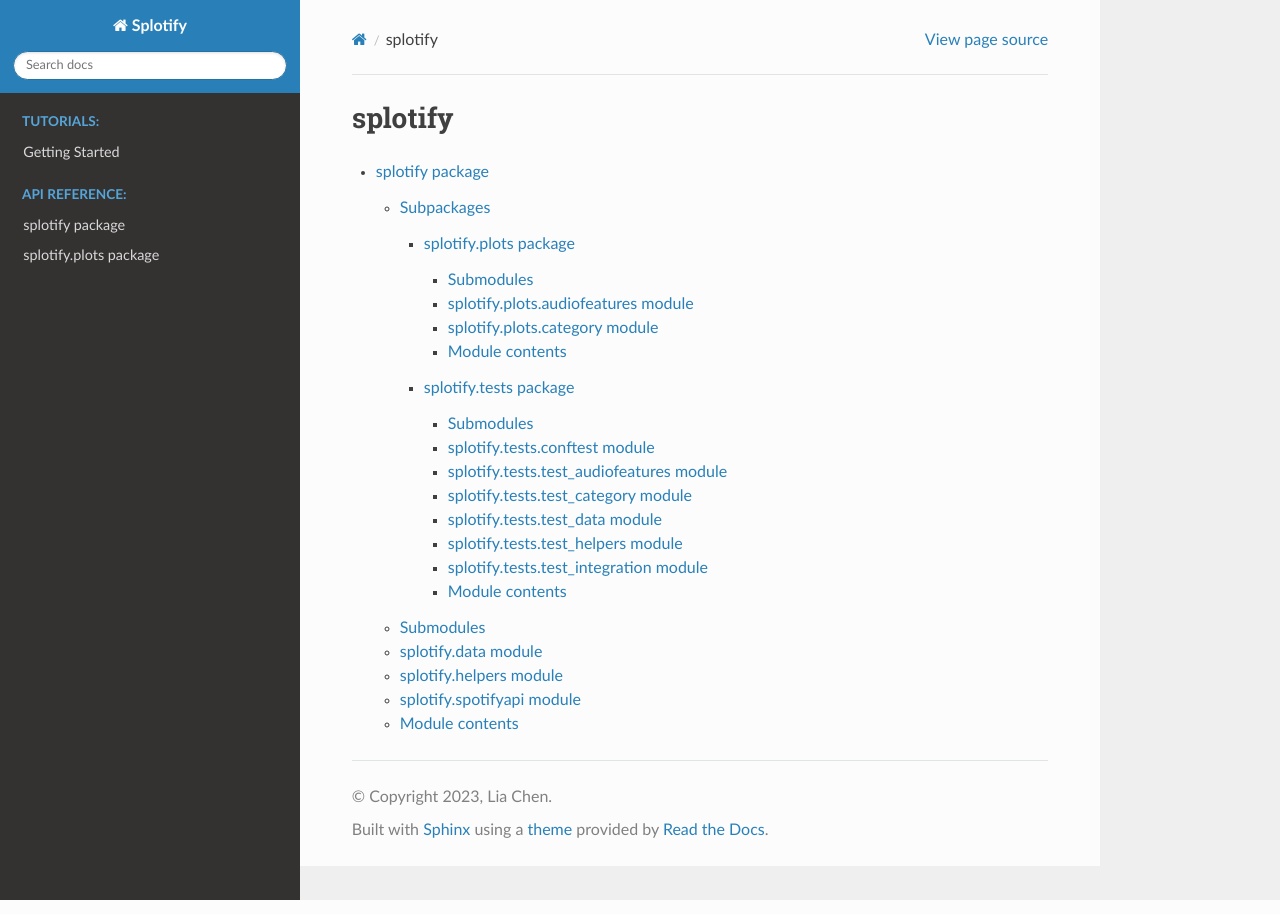
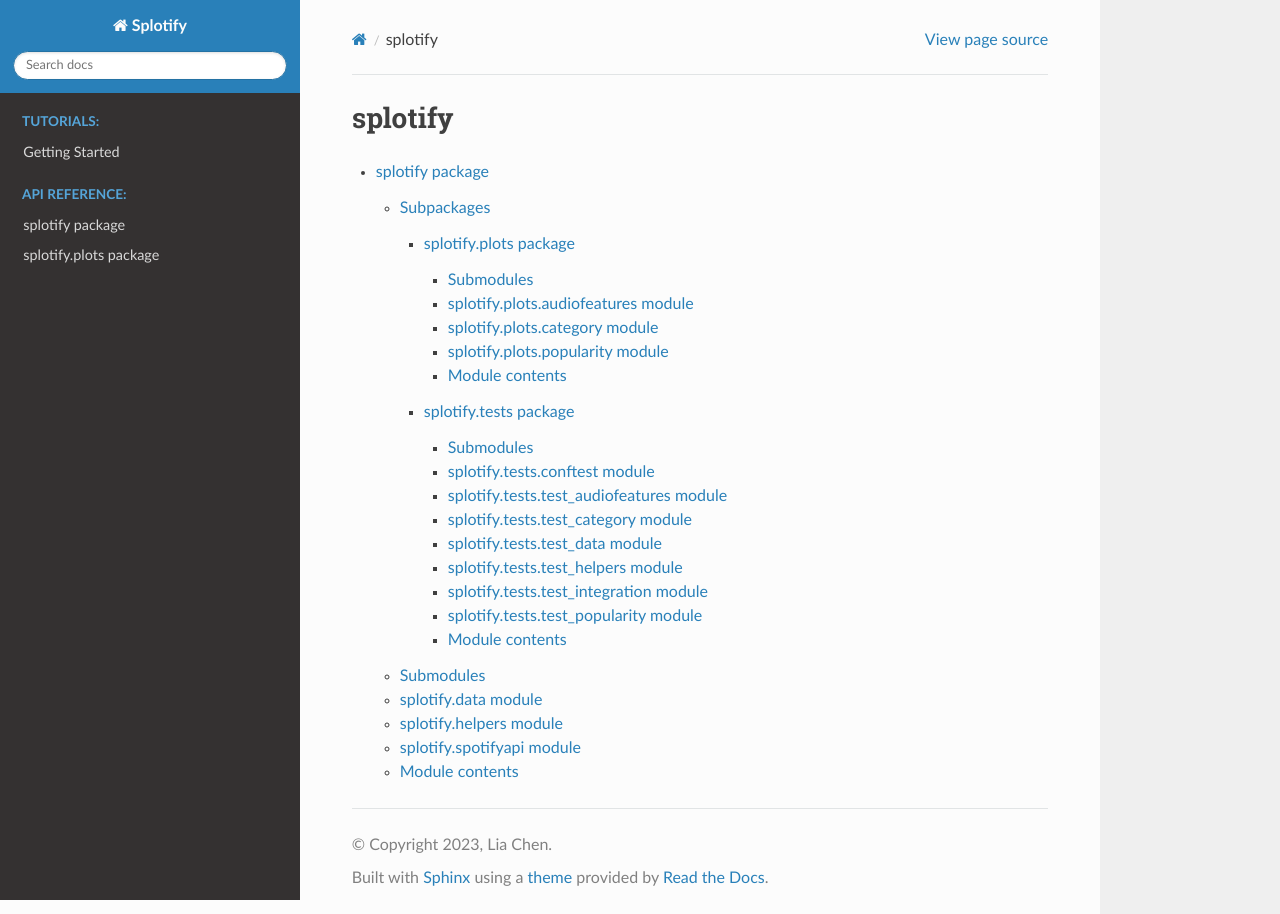
Before and after one commit to cordeliachen/splotify, a Sphinx documentation site: the page built from docs/source/modules.rst, in a window 1280 px wide. Built offline with Sphinx 7.4.7 and the Read the Docs theme 2.0.0, drawn with Linux system fonts in a browser that asks for light colours; pages that are not in the unit, such as notebooks, are missing from menus.

Commit message:
add docs

```diff
--- a/docs/source/splotify.plots.rst
+++ b/docs/source/splotify.plots.rst
@@ -20,6 +20,14 @@
    :undoc-members:
    :show-inheritance:
 
+splotify.plots.popularity module
+--------------------------------
+
+.. automodule:: splotify.plots.popularity
+   :members:
+   :undoc-members:
+   :show-inheritance:
+
 Module contents
 ---------------
 
--- a/docs/source/splotify.tests.rst
+++ b/docs/source/splotify.tests.rst
@@ -52,6 +52,14 @@
    :undoc-members:
    :show-inheritance:
 
+splotify.tests.test\_popularity module
+--------------------------------------
+
+.. automodule:: splotify.tests.test_popularity
+   :members:
+   :undoc-members:
+   :show-inheritance:
+
 Module contents
 ---------------
 
```
